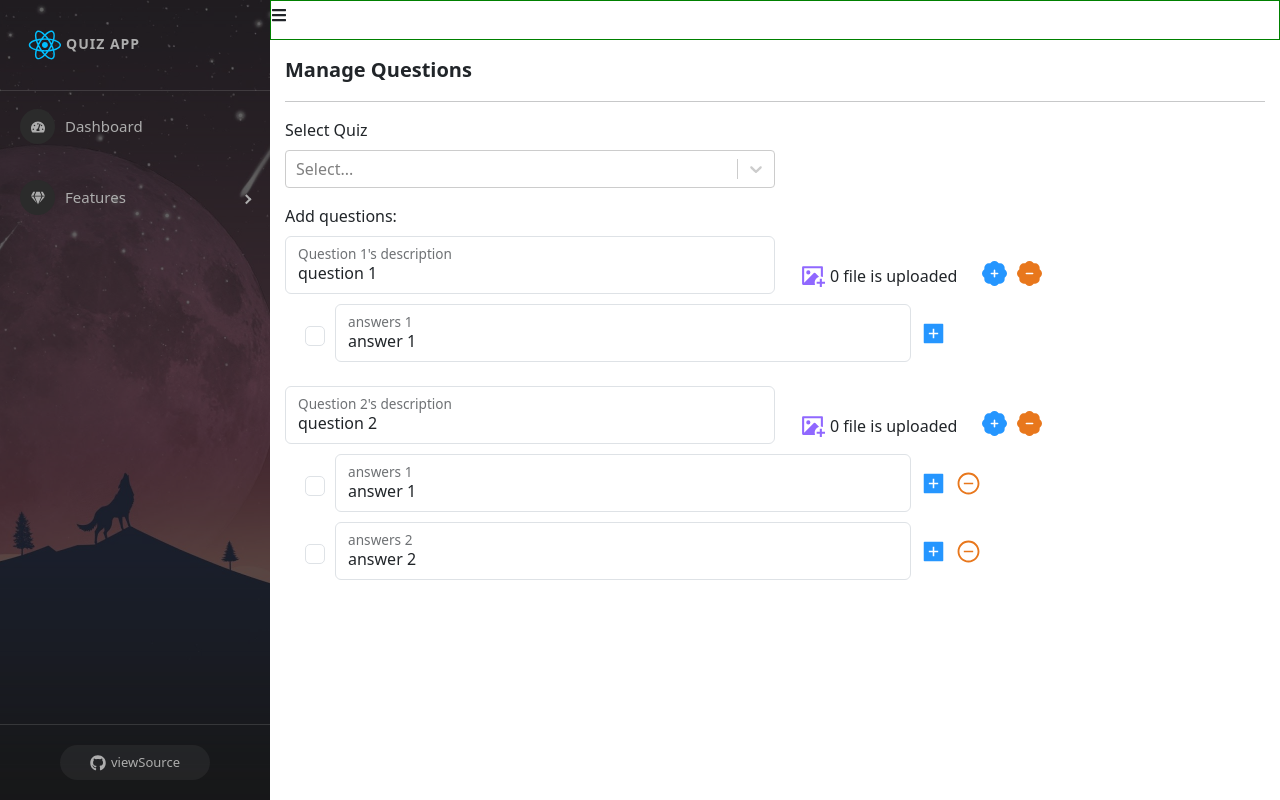
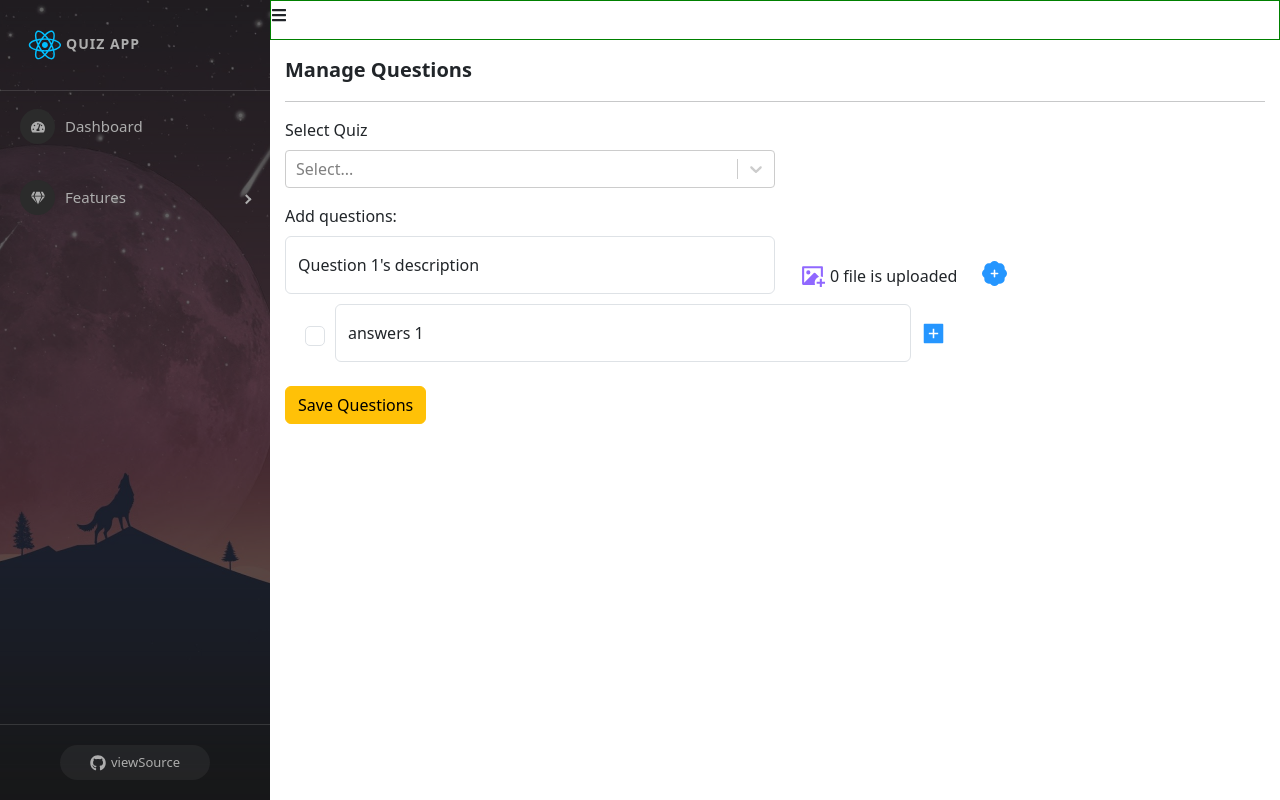
Before and after one commit to averagebinh/test-demo-react, a React (Create React App) app: page /admins/manage-questions in a window 1280 px wide. Built offline with nearby package versions, Linux system fonts and the light colour scheme.

Commit message:
"#96 add state manage-questions"

```diff
--- a/src/components/Admin/Content/ModalCreateUser.js
+++ b/src/components/Admin/Content/ModalCreateUser.js
@@ -29,7 +29,7 @@ const ModalCreateUser = (props) => {
   const [previewImage, setPreviewImage] = useState('');
 
   const handleUploadImage = (event) => {
-    if (event.target.files.length !== 0) {
+    if (event.target && event.target.files && event.target.files[0]) {
       setPreviewImage(URL.createObjectURL(event.target.files[0]));
       setImage(event.target.files[0]);
       console.log('Umage');
--- a/src/components/Admin/Content/Question/Questions.js
+++ b/src/components/Admin/Content/Question/Questions.js
@@ -19,31 +19,13 @@ const Questions = (props) => {
   const [questions, setQuestions] = useState([
     {
       id: uuidv4(),
-      description: 'question 1',
-      image: '',
+      description: '',
+      imageName: '',
       imageFile: '',
       answers: [
         {
           id: uuidv4(),
-          description: 'answer 1',
-          isCorrect: false,
-        },
-      ],
-    },
-    {
-      id: uuidv4(),
-      description: 'question 2',
-      image: '',
-      imageFile: '',
-      answers: [
-        {
-          id: uuidv4(),
-          description: 'answer 1',
-          isCorrect: false,
-        },
-        {
-          id: uuidv4(),
-          description: 'answer 2',
+          description: '',
           isCorrect: false,
         },
       ],
@@ -99,12 +81,58 @@ const Questions = (props) => {
     }
   };
 
-  console.log('>>>check questions', questions);
+  const handleOnchange = (type, questionId, answerId, value) => {
+    let questionsClone = _.cloneDeep(questions);
+    let index = questionsClone.findIndex((item) => item.id === questionId);
+
+    if (index > -1) {
+      if (type === 'QUESTION') {
+        questionsClone[index].description = value;
+      } else if (type === 'ANSWER') {
+        let answerIndex = questionsClone[index].answers.findIndex(
+          (item) => item.id === answerId
+        );
+        if (answerIndex > -1) {
+          questionsClone[index].answers[answerIndex].description = value;
+        }
+      } else if (type === 'CHECKBOX') {
+        let answerIndex = questionsClone[index].answers.findIndex(
+          (item) => item.id === answerId
+        );
+        if (answerIndex > -1) {
+          questionsClone[index].answers[answerIndex].isCorrect = value;
+        }
+      }
+      setQuestions(questionsClone);
+    }
+  };
+
+  const handleOnchangeFile = (questionId, event) => {
+    let questionsClone = _.cloneDeep(questions);
+    let index = questionsClone.findIndex((item) => item.id === questionId);
+    if (
+      index !== -1 &&
+      event.target &&
+      event.target.files &&
+      event.target.files[0]
+    ) {
+      questionsClone[index].imageFile = event.target.files[0];
+      questionsClone[index].imageName = event.target.files[0].name;
+      setQuestions(questionsClone);
+    }
+  };
+
+  const handleSubmitQuestionForQuiz = () => {
+    console.log('questions ', questions);
+  };
+
+  console.log('qustions ', questions);
 
   return (
     <div className='questions-container'>
       <div className='title'>Manage Questions</div>
       <hr />
+
       <div className='add-new-question'>
         <div className='col-6 form-group'>
           <label className='mb-2'>Select Quiz</label>
@@ -129,15 +157,34 @@ const Questions = (props) => {
                       className='form-control'
                       placeholder='name@example.com'
                       value={question.description}
+                      onChange={(event) =>
+                        handleOnchange(
+                          'QUESTION',
+                          question.id,
+                          event.target.value
+                        )
+                      }
                     />
                     <label>Question {index + 1}'s description </label>
                   </div>
                   <div className='group-upload '>
-                    <label className='label-upload'>
+                    <label htmlFor={`${question.id}`} className='label-upload'>
                       <RiImageAddFill />
                     </label>
-                    <input type={'file'} hidden />
-                    <span>0 file is uploaded</span>
+                    <input
+                      id={`${question.id}`}
+                      onChange={(event) =>
+                        handleOnchangeFile(question.id, event)
+                      }
+                      type={'file'}
+                      hidden
+                    />
+
+                    <span>
+                      {question.imageName
+                        ? question.imageName
+                        : '0 file is uploaded'}
+                    </span>
                   </div>
                   <div className='btn-add'>
                     <span onClick={() => handleAddRemoveQuestion('ADD', '')}>
@@ -162,11 +209,28 @@ const Questions = (props) => {
                         <input
                           className='form-check-input isCorrect'
                           type='checkbox'
+                          checked={answer.isCorrect}
+                          onChange={(event) =>
+                            handleOnchange(
+                              'CHECKBOX',
+                              question.id,
+                              answer.id,
+                              event.target.checked
+                            )
+                          }
                         />
 
                         <div className='form-floating answer-name'>
                           <input
                             value={answer.description}
+                            onChange={(event) =>
+                              handleOnchange(
+                                'ANSWER',
+                                question.id,
+                                answer.id,
+                                event.target.value
+                              )
+                            }
                             type='text'
                             className='form-control'
                             placeholder='name@example.com'
@@ -201,6 +265,16 @@ const Questions = (props) => {
               </div>
             );
           })}
+        {questions && questions.length > 0 && (
+          <div>
+            <button
+              onClick={() => handleSubmitQuestionForQuiz()}
+              className='btn btn-warning'
+            >
+              Save Questions
+            </button>
+          </div>
+        )}
       </div>
     </div>
   );
```
